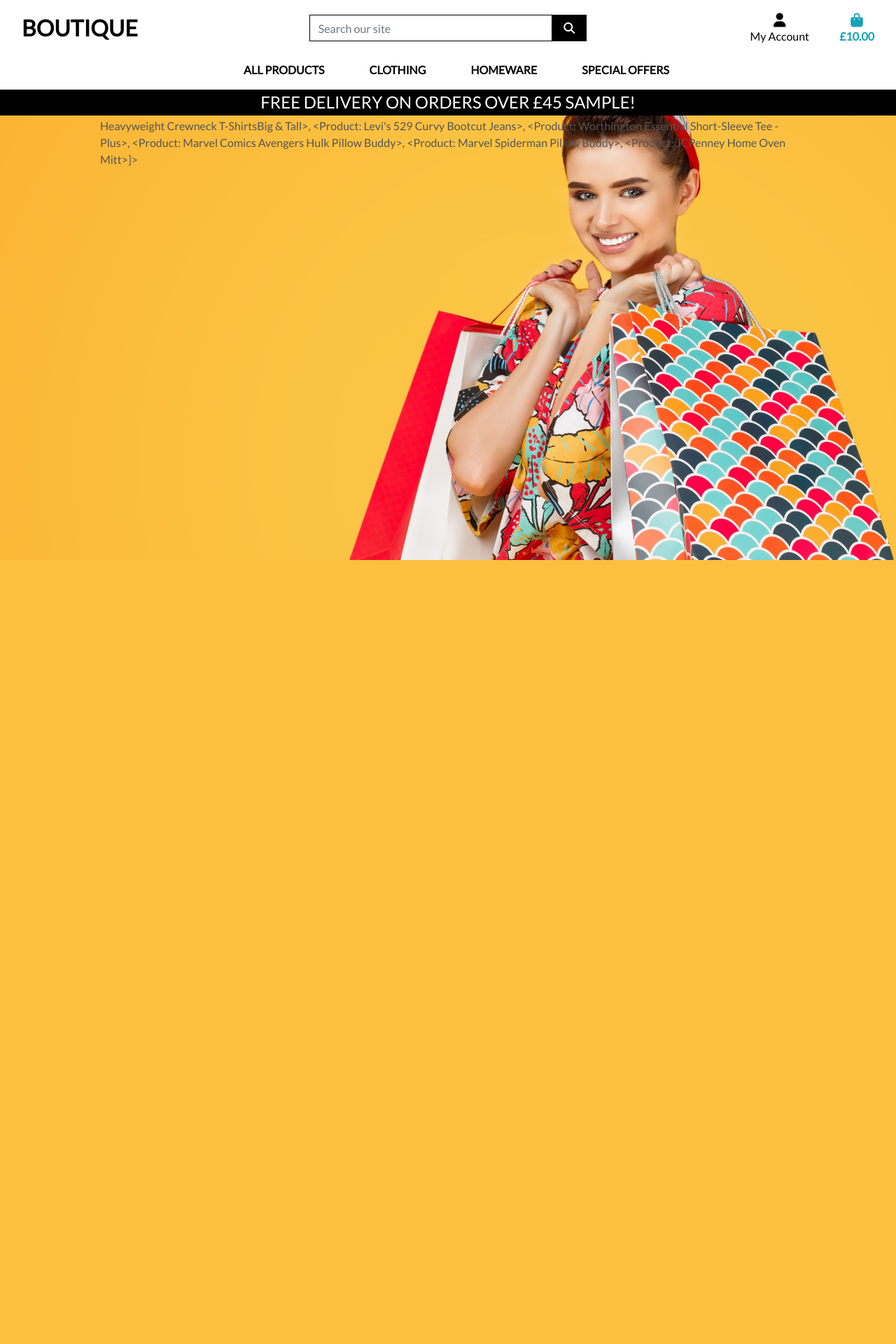
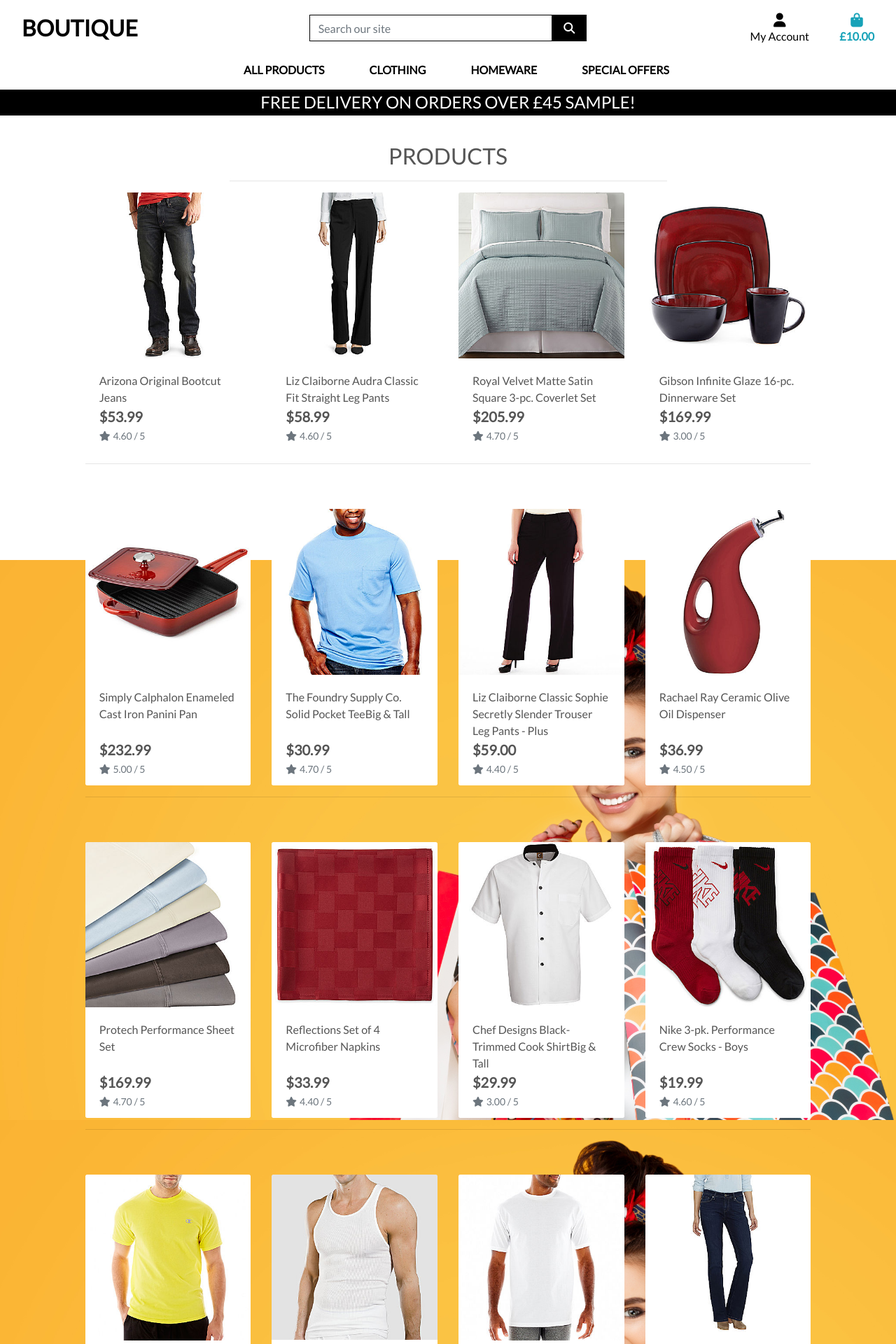
Before and after one commit to Kay13051976/boutique_ado_v1, a Django app: template products/templates/products/products.html in a window 1280 px wide. Shown: the top 1920 px of the page at 70% size. Before the commit the page ends 800 px from the top, so only its background shows below. Run offline with Django 3.2, Linux system fonts and the light colour scheme; data comes from the database, SQL or seed files in the repository; tables that the repository leaves empty hold one stand-in row (values such as "Sample post"); the template is opened without the code that fills it: values that come from a table or form of the project are taken from there, most other values are stand-ins (such as "Sample title", 1, 10 or a date in 2020); some libraries are stand-ins or nearby versions.

Commit message:
Created product templates

```diff
--- a/products/templates/products/products.html
+++ b/products/templates/products/products.html
@@ -2,24 +2,78 @@
 {% load static %}
 
 {% block page_header %}
-    <div class="container">
+    <div class="container header-container">
         <div class="row">
-            <div class="col">
+            <div class="col"></div>
+        </div>
+    </div>
+{% endblock %}
 
+{% block content %}
+    <div class="overlay"></div>
+    <div class="container-fluid">
+        <div class="row">
+            <div class="col text-center mt-3">
+                <h2 class="logo-font">Products</h2>
+                <hr class="w-50 mb-1">
+            </div>
+        </div>
+        <div class="row">
+            <div class="product-container col-10 offset-1">
+                <div class="row mt-1 mb-2"></div>
+                <div class="row">
+                    {% for product in products %}
+                        <div class="col-sm-6 col-md-6 col-lg-4 col-xl-3">
+                            <div class="card h-100 border-0">
+                                {% if product.image %}
+                                <a href="">
+                                    <img class="card-img-top img-fluid" src="{{ product.image.url }}" alt="{{ product.name }}">
+                                </a>
+                                {% else %}
+                                <a href="">
+                                    <img class="card-img-top img-fluid" src="{{ MEDIA_URL }}noimage.png" alt="{{ product.name }}">
+                                </a>
+                                {% endif %}
+                                <div class="card-body pb-0">
+                                    <p class="mb-0">{{ product.name }}</p>
+                                </div>
+                                <div class="card-footer bg-white pt-0 border-0 text-left">
+                                    <div class="row">
+                                        <div class="col">
+                                            <p class="lead mb-0 text-left font-weight-bold">${{ product.price }}</p>
+                                            {% if product.rating %}
+                                                <small class="text-muted"><i class="fas fa-star mr-1"></i>{{ product.rating }} / 5</small>
+                                            {% else %}
+                                                <small class="text-muted">No Rating</small>
+                                            {% endif %}
+                                        </div>
+                                    </div>
+                                </div>
+                            </div>
+                        </div>
+                        {% if forloop.counter|divisibleby:1 %}
+                            <div class="col-12 d-sm-none mb-5">
+                                <hr>
+                            </div>
+                        {% endif %}
+                        {% if forloop.counter|divisibleby:2 %}
+                            <div class="col-12 d-none d-sm-block d-md-block d-lg-none mb-5">
+                                <hr>
+                            </div>
+                        {% endif %}
+                        {% if forloop.counter|divisibleby:3 %}
+                            <div class="col-12 d-none d-lg-block d-xl-none mb-5">
+                                <hr>
+                            </div>
+                        {% endif %}
+                        {% if forloop.counter|divisibleby:4 %}
+                            <div class="col-12 d-none d-xl-block mb-5">
+                                <hr>
+                            </div>
+                        {% endif %}
+                    {% endfor %}
+                </div>
             </div>
         </div>
     </div>
-
 {% endblock %}
-
-
-{% block content %}
-    <div class="container">
-        <div class="row">
-            <div class="col">
-                {{ products }}
-            </div>
-        </div>
-    </div>
-
-{% endblock %}
--- a/static/css/base.css
+++ b/static/css/base.css
@@ -10,6 +10,7 @@ body {
     font-family: 'Lato';
 }
 
+/* from Bulma */
 .icon {
     align-items: center;
     display: inline-flex;
@@ -59,13 +60,23 @@ body {
     background: #000 !important;
 }
 
+.overlay {
+	height: 100%;
+	width: 100%;
+	top: 0;
+	left: 0;
+	position: fixed;
+	background: white;
+	z-index: -1;
+}
+
 /* -------------------------------- Media Queries */
 
 /* Slightly larger container on xl screens */
 @media (min-width: 1200px) {
-    .container {
-        max-width: 80%;
-    }
+  .container {
+    max-width: 80%;
+  }
 }
 
 /* fixed top navbar only on medium and up */
```
